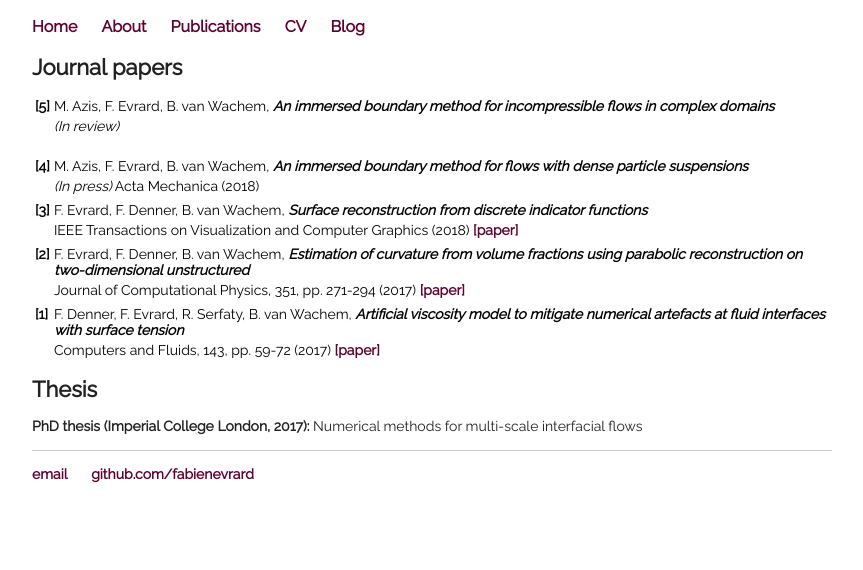
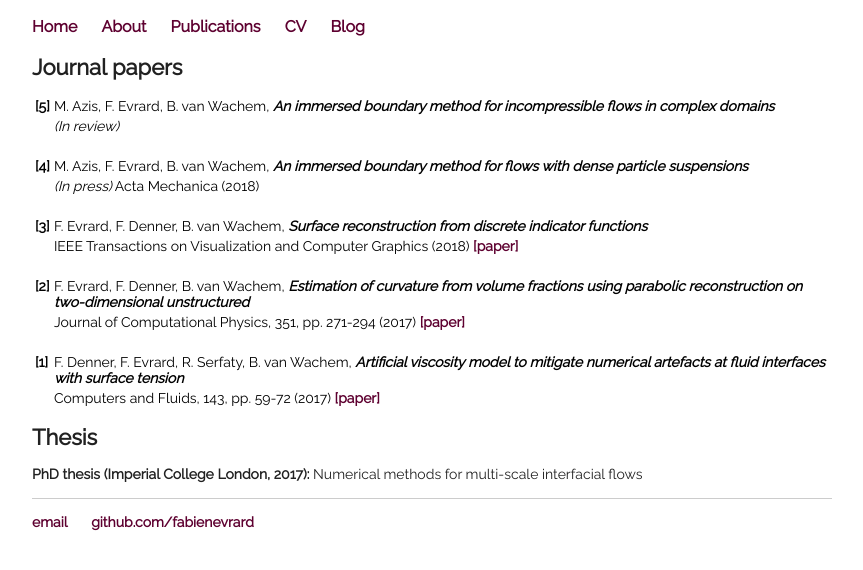
Before and after one commit to fabienevrard/fabienevrard.github.io, a Jekyll site: the page built from publications/index.html, in a window 1280 px wide. Shown: the top 570 px of the page, without its empty margins (208-1071 px from the left). Built offline with Jekyll 4.4.1, drawn with Linux system fonts in a browser that asks for light colours.

Commit message:
Update index.html

```diff
--- a/publications/index.html
+++ b/publications/index.html
@@ -23,7 +23,7 @@ title: Publications
 			 <td></td>
 			 <td><i>(In press)</i> Acta Mechanica (2018)</td>
 		 </tr>
-		 <tr><td></td><td></td></tr>
+		 <tr><td><br></td><td><br></td></tr>
 		 <tr>
 			 <td><b>[3]</b></td>
 			 <td>F. Evrard, F. Denner, B. van Wachem, <i><b>Surface reconstruction from discrete indicator functions</b></i></td>
@@ -32,7 +32,7 @@ title: Publications
 			 <td></td>
 			 <td>IEEE Transactions on Visualization and Computer Graphics (2018) <b><a href="https://doi.org/10.1109/TVCG.2018.2809751">[paper]</a></b></td>
 		 </tr>
-		 <tr><td></td><td></td></tr>
+		 <tr><td><br></td><td><br></td></tr>
 		 <tr>
 			 <td><b>[2]</b></td>
 			 <td>F. Evrard, F. Denner, B. van Wachem, <i><b>Estimation of curvature from
@@ -42,7 +42,7 @@ volume fractions using parabolic reconstruction on two-dimensional unstructured<
 			 <td></td>
 			 <td>Journal of Computational Physics, 351, pp. 271-294 (2017) <b><a href="https://doi.org/10.1016/j.jcp.2017.09.034">[paper]</a></b></td>
 		 </tr>
-		 <tr><td></td><td></td></tr>
+		 <tr><td><br></td><td><br></td></tr>
 		 <tr>
 			 <td><b>[1]</b></td>
 			 <td>F. Denner, F. Evrard, R. Serfaty, B. van Wachem, <i><b>Artificial viscosity model to mitigate numerical artefacts at fluid interfaces with surface tension</b></i></td>
```
